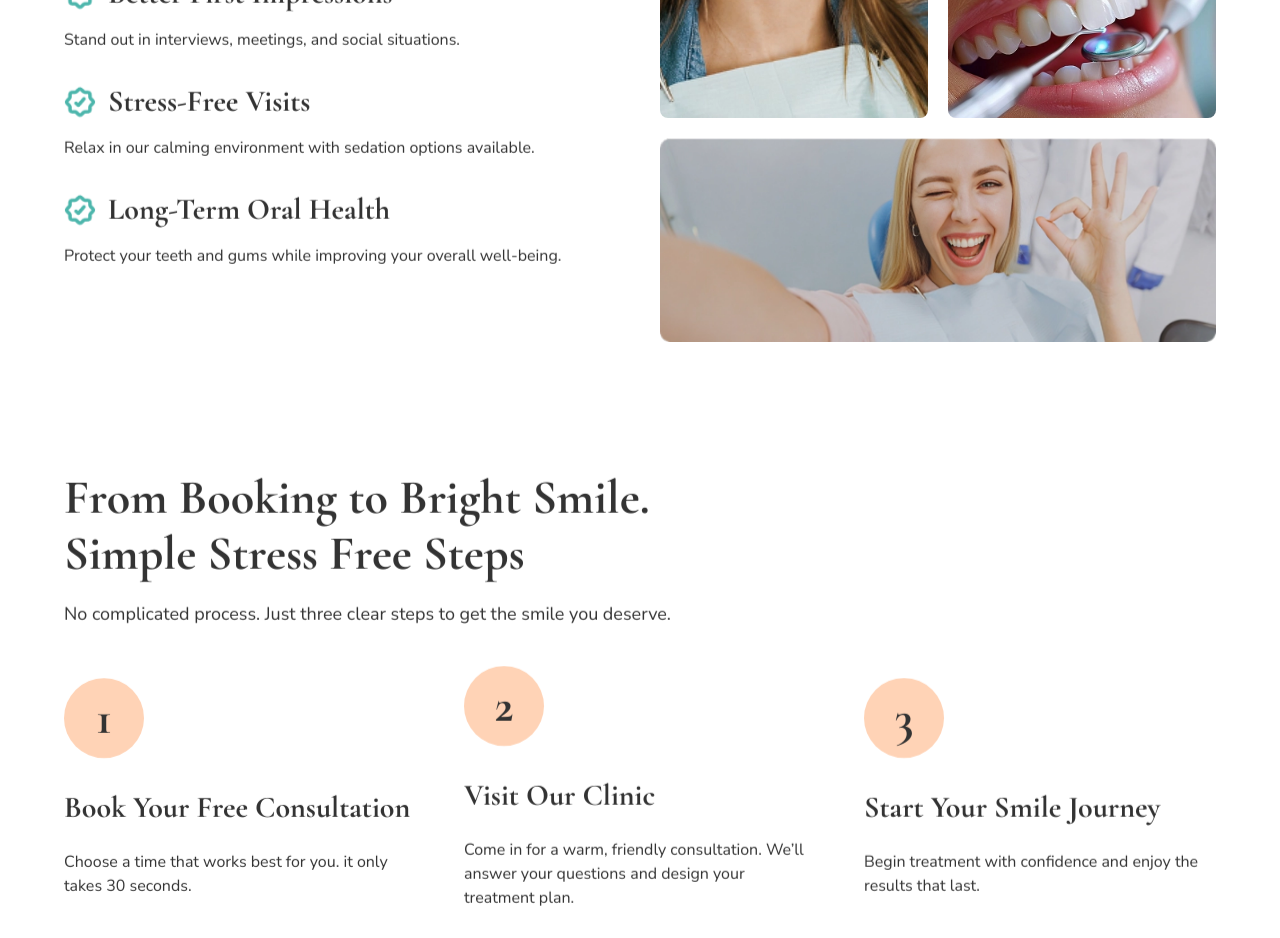
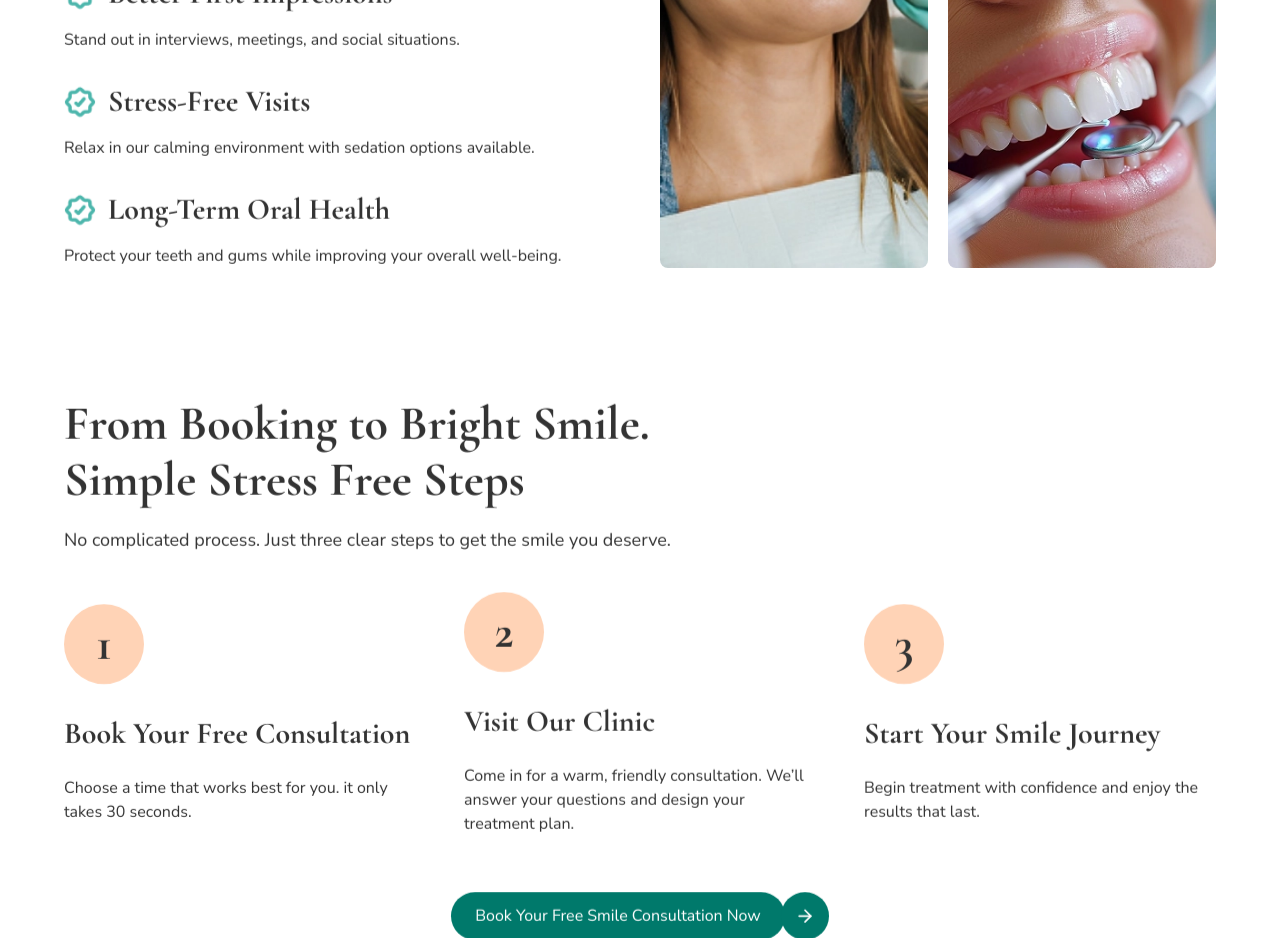
Before and after one commit to yamami-mohammed-monsif/BrightSmile, a Next.js app: page / in a window 1280 px wide. Shown: the part 2980-3918 px from the top of the page. Built offline with nearby package versions, Linux system fonts and the light colour scheme.

Commit message:
removed an image from the benefits section

```diff
--- a/components/sections/Benefits.tsx
+++ b/components/sections/Benefits.tsx
@@ -60,7 +60,7 @@ const Benefits = () => {
               className="w-full h-full object-cover rounded-lg"
             />
           </div>
-          <div className="lg:w-full lg:h-[270px]">
+          <div className="lg:w-full lg:h-full">
             <Image
               src="/benefitimg2.webp"
               alt="Benefits of choosing our dental clinic"
@@ -69,18 +69,9 @@ const Benefits = () => {
               className="w-full h-full object-cover rounded-lg"
             />
           </div>
-          <div className="lg:w-full lg:h-[188px]">
+          <div className="lg:w-full lg:h-full">
             <Image
               src="/benefitimg3.webp"
-              alt="Benefits of choosing our dental clinic"
-              width={335}
-              height={335}
-              className="w-full h-full object-cover rounded-lg"
-            />
-          </div>
-          <div className="md:col-span-2">
-            <Image
-              src="/benefitimg4.webp"
               alt="Benefits of choosing our dental clinic"
               width={335}
               height={335}
```
